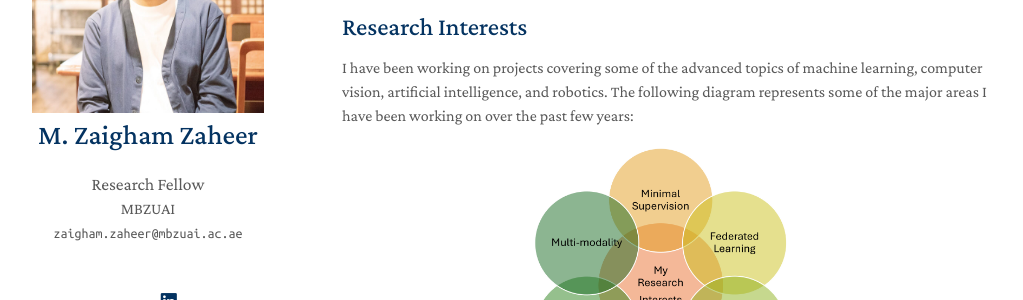
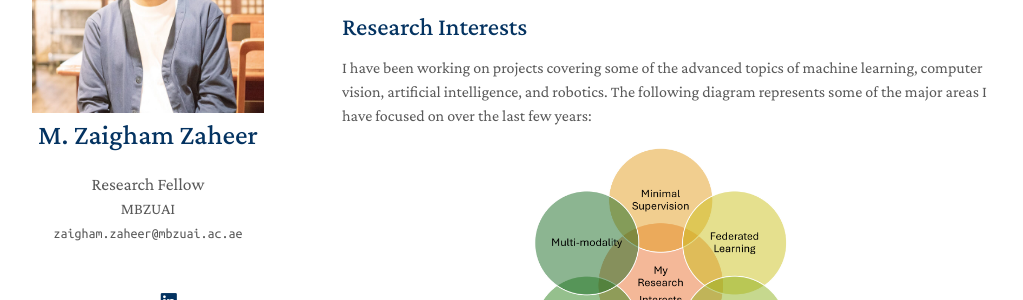
Before and after one commit to ZaighamZ/ZaighamZ.github.io, a Jekyll site: the page built from index.md, in a window 1280 px wide and 900 px high, scrolled down 761 px. Shown: the part 201-501 px from the top of the window, without its empty margins (128-1151 px from the left). Built offline with Jekyll 4.4.1, drawn with Linux system fonts in a browser that asks for light colours; nearby versions of some CDN libraries; a style sheet for code colours, icons or effects is not loaded.

Commit message:
Update index.md

```diff
--- a/index.md
+++ b/index.md
@@ -47,7 +47,7 @@ During my studies, I have also spent time with [ETH Zurich](https://ethz.ch/en.h
 
 ***
 ## Research Interests
-I have been working on projects covering some of the advanced topics of machine learning, computer vision, artificial intelligence, and robotics. The following diagram represents some of the major areas I have been working on over the past few years:
+I have been working on projects covering some of the advanced topics of machine learning, computer vision, artificial intelligence, and robotics. The following diagram represents some of the major areas I have focused on over the last few years:
 <p align="center">
 <img src="/assets/img/interests_zaigham.png" width="300">
 </p>
```
